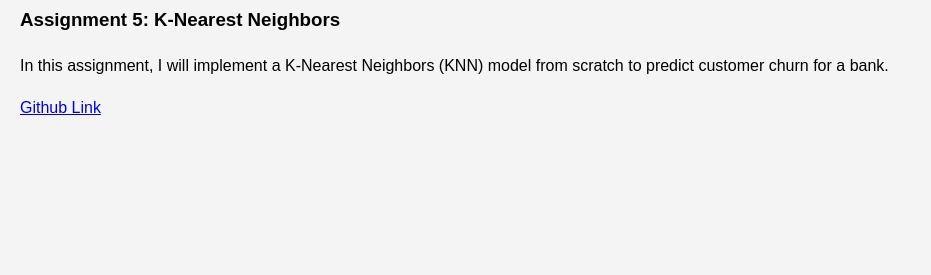
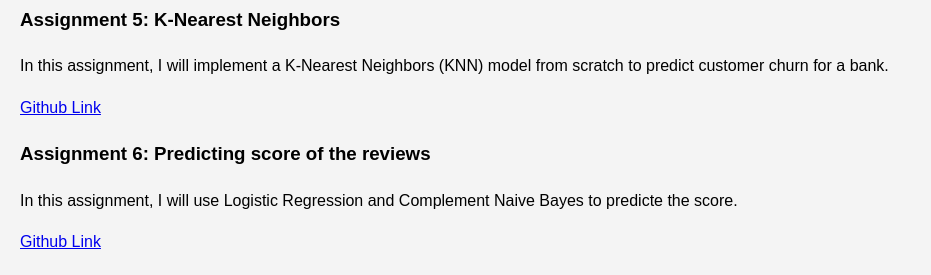
Before and after one commit to jason040510/jason040510.github.io, a plain HTML site: page assignments.html in a window 1280 px wide. Shown: the part 1414-1689 px from the top of the page, without its empty margins (0-931 px from the left). Before the commit the page ends 1554 px from the top, so only its background shows below. Drawn offline with Linux system fonts and the light colour scheme.

Commit message:
Update assignments.html
Adding assignment 6

```diff
--- a/assignments.html
+++ b/assignments.html
@@ -60,6 +60,12 @@
                 <p>In this assignment, I will implement a K-Nearest Neighbors (KNN) model from scratch to predict customer churn for a bank.</p>
                 <a href="https://github.com/jason040510/jason123-assignment-5.git" target="_blank">Github Link</a>
             </div>
+            <!-- Assignment 6 Midterm-->
+            <div class="assignment">
+                <h3>Assignment 6: Predicting score of the reviews</h3>
+                <p>In this assignment, I will use Logistic Regression and Complement Naive Bayes to predicte the score.</p>
+                <a href="https://github.com/jason040510/jason123-assignment-6-Midterm-.git" target="_blank">Github Link</a>
+            </div>
         </section>
     </main>
 
```
